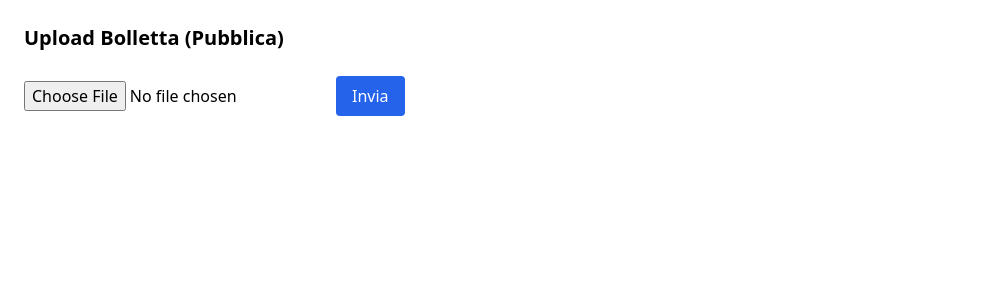
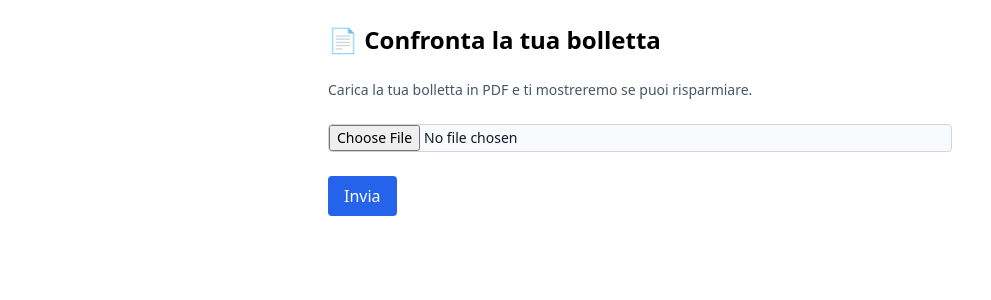
Before and after one commit to massimogalioto/frontend-confronto, a Next.js app: page /upload-bolletta in a window 1280 px wide. Shown: the top 300 px of the page, without its empty margins (0-991 px from the left). Built offline with nearby package versions, Linux system fonts and the light colour scheme.

Commit message:
Update upload-bolletta.js

```diff
--- a/pages/upload-bolletta.js
+++ b/pages/upload-bolletta.js
@@ -2,11 +2,17 @@ import { useState } from 'react';
 
 export default function UploadBolletta() {
   const [file, setFile] = useState(null);
-  const [result, setResult] = useState(null);
+  const [risultato, setRisultato] = useState(null);
   const [loading, setLoading] = useState(false);
+  const [errore, setErrore] = useState(null);
 
   const handleUpload = async () => {
+    if (!file) return;
+
     setLoading(true);
+    setErrore(null);
+    setRisultato(null);
+
     const formData = new FormData();
     formData.append("file", file);
 
@@ -20,21 +26,55 @@ export default function UploadBolletta() {
       });
 
       const data = await res.json();
-      setResult(data);
-    } catch (err) {
-      setResult({ error: "Errore durante il caricamento." });
+
+      if (res.ok) {
+        setRisultato(data);
+      } else {
+        setErrore(data.detail || "Errore sconosciuto.");
+      }
+    } catch (e) {
+      setErrore("Errore di rete o server.");
     } finally {
       setLoading(false);
     }
   };
 
   return (
-    <main className="p-6">
-      <h1 className="text-xl font-semibold mb-4">Upload Bolletta (Pubblica)</h1>
-      <input type="file" accept="application/pdf" onChange={e => setFile(e.target.files[0])} />
-      <button onClick={handleUpload} className="mt-2 px-4 py-2 bg-blue-600 text-white rounded">Invia</button>
-      {loading && <p className="mt-4">Caricamento...</p>}
-      {result && <pre className="mt-4 bg-gray-100 p-4 rounded">{JSON.stringify(result, null, 2)}</pre>}
+    <main className="p-6 max-w-2xl mx-auto space-y-6">
+      <h1 className="text-2xl font-bold">📄 Confronta la tua bolletta</h1>
+      <p className="text-sm text-gray-600">Carica la tua bolletta in PDF e ti mostreremo se puoi risparmiare.</p>
+
+      <input
+        type="file"
+        accept="application/pdf"
+        onChange={e => setFile(e.target.files[0])}
+        className="block w-full text-sm text-gray-900 border border-gray-300 rounded cursor-pointer bg-gray-50 focus:outline-none"
+      />
+      <button
+        onClick={handleUpload}
+        className="px-4 py-2 bg-blue-600 text-white rounded hover:bg-blue-700 transition"
+      >
+        Invia
+      </button>
+
+      {loading && <p className="text-blue-600">⏳ Analisi in corso...</p>}
+      {errore && <p className="text-red-600">❌ {errore}</p>}
+
+      {risultato && (
+        <div className="bg-gray-100 p-4 rounded shadow space-y-4">
+          <h2 className="text-lg font-semibold">📊 Risultato del confronto</h2>
+          <table className="w-full text-sm">
+            <tbody>
+              <tr><td className="font-medium pr-2">Prezzo attuale pagato:</td><td>{risultato.prezzo_attuale_pagato ?? "—"} €/kWh</td></tr>
+              <tr><td className="font-medium pr-2">Prezzo kWh offerta:</td><td>{risultato.prezzo_kwh ?? "—"} €/kWh</td></tr>
+              <tr><td className="font-medium pr-2">Costo fisso mensile:</td><td>{risultato.costo_fisso ?? "—"} €</td></tr>
+              <tr><td className="font-medium pr-2">Totale stimato mensile:</td><td>{risultato.totale_simulato ?? "—"} €</td></tr>
+              <tr><td className="font-medium pr-2">Differenza mensile:</td><td>{risultato?.differenza?.valore ?? "—"} € ({risultato?.differenza?.percentuale ?? "—"}%)</td></tr>
+              <tr><td className="font-medium pr-2">Tipo risparmio:</td><td>{risultato?.differenza?.tipo ?? "—"}</td></tr>
+            </tbody>
+          </table>
+        </div>
+      )}
     </main>
   );
 }
```
